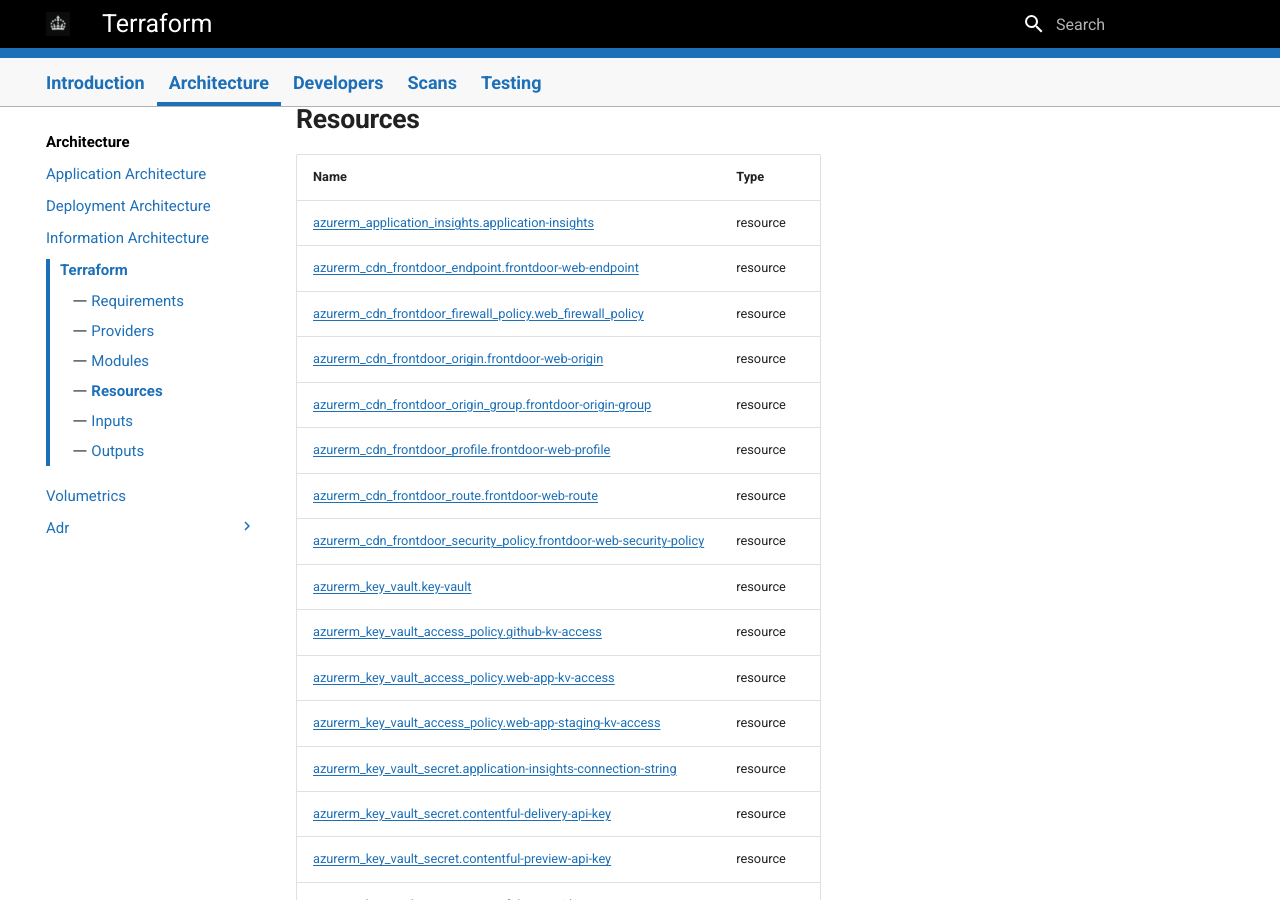
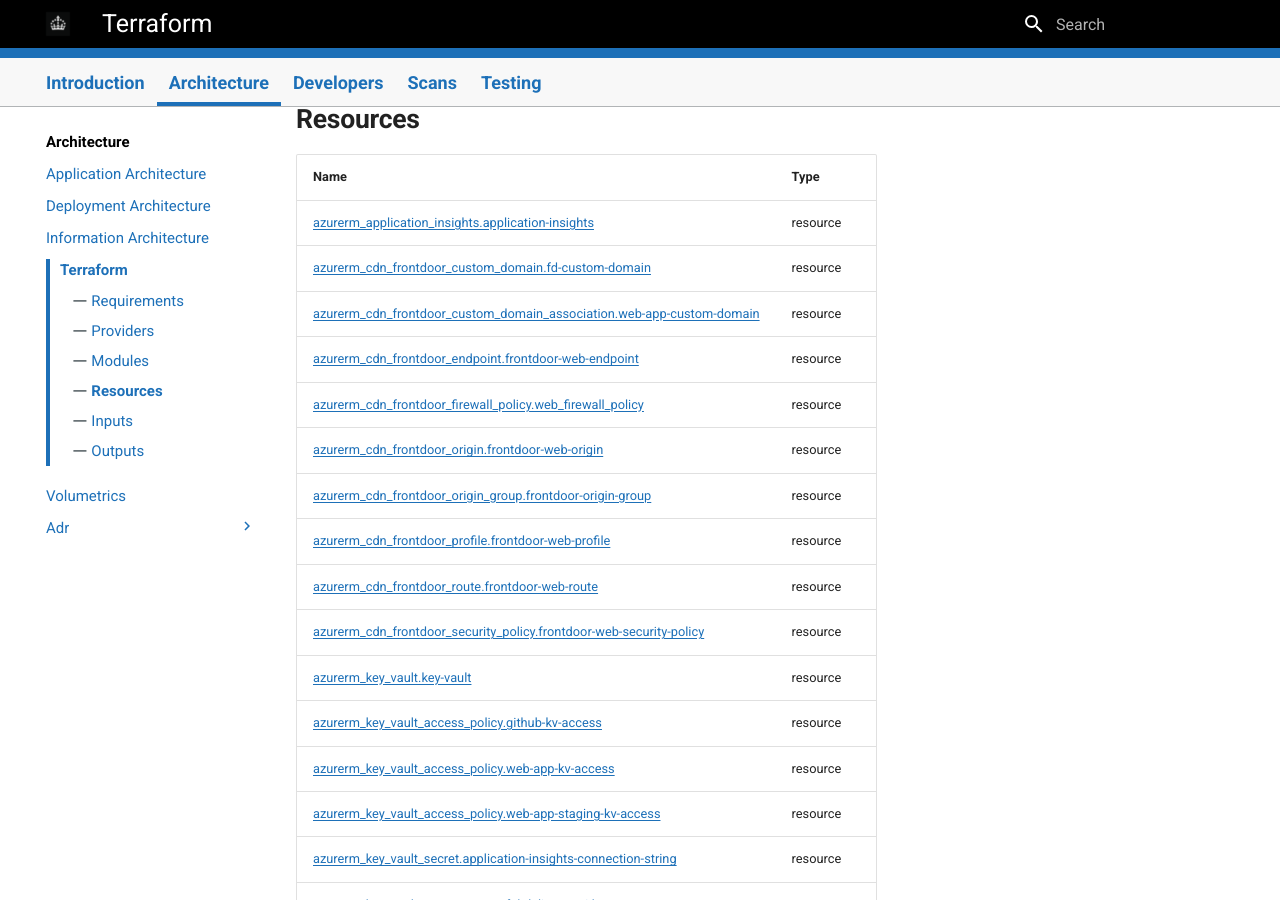
Before and after one commit to DFE-Digital/care-leavers, an MkDocs documentation site: the page built from docs/architecture/Terraform.md, in a window 1280 px wide and 900 px high, scrolled down 706 px. Built offline with MkDocs 1.6.1 and Material for MkDocs 9.7.7, drawn with Linux system fonts in a browser that asks for light colours; some of the changed text lies outside the part shown.

Commit message:
Update documentation

```diff
--- a/docs/architecture/Terraform.md
+++ b/docs/architecture/Terraform.md
@@ -20,6 +20,8 @@ No modules.
 | Name | Type |
 |------|------|
 | [azurerm_application_insights.application-insights](https://registry.terraform.io/providers/hashicorp/azurerm/latest/docs/resources/application_insights) | resource |
+| [azurerm_cdn_frontdoor_custom_domain.fd-custom-domain](https://registry.terraform.io/providers/hashicorp/azurerm/latest/docs/resources/cdn_frontdoor_custom_domain) | resource |
+| [azurerm_cdn_frontdoor_custom_domain_association.web-app-custom-domain](https://registry.terraform.io/providers/hashicorp/azurerm/latest/docs/resources/cdn_frontdoor_custom_domain_association) | resource |
 | [azurerm_cdn_frontdoor_endpoint.frontdoor-web-endpoint](https://registry.terraform.io/providers/hashicorp/azurerm/latest/docs/resources/cdn_frontdoor_endpoint) | resource |
 | [azurerm_cdn_frontdoor_firewall_policy.web_firewall_policy](https://registry.terraform.io/providers/hashicorp/azurerm/latest/docs/resources/cdn_frontdoor_firewall_policy) | resource |
 | [azurerm_cdn_frontdoor_origin.frontdoor-web-origin](https://registry.terraform.io/providers/hashicorp/azurerm/latest/docs/resources/cdn_frontdoor_origin) | resource |
@@ -58,6 +60,7 @@ No modules.
 | <a name="input_contentful_preview_api_key"></a> [contentful\_preview\_api\_key](#input\_contentful\_preview\_api\_key) | Contentful Preview API Key | `string` | n/a | yes |
 | <a name="input_contentful_space_id"></a> [contentful\_space\_id](#input\_contentful\_space\_id) | Contentful Space ID | `string` | n/a | yes |
 | <a name="input_contentful_use_preview_api"></a> [contentful\_use\_preview\_api](#input\_contentful\_use\_preview\_api) | Use Contentful Preview API? | `bool` | n/a | yes |
+| <a name="input_custom_domain"></a> [custom\_domain](#input\_custom\_domain) | Custom front-door domain | `string` | `""` | no |
 | <a name="input_environment_prefix"></a> [environment\_prefix](#input\_environment\_prefix) | Environment prefix (e.g. d01) | `string` | n/a | yes |
 | <a name="input_scripts_clarity"></a> [scripts\_clarity](#input\_scripts\_clarity) | Clarity code | `string` | n/a | yes |
 
```
